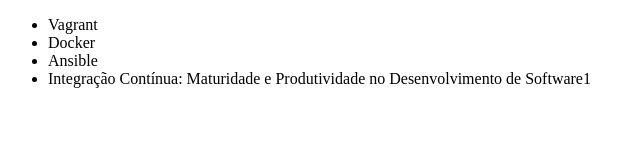
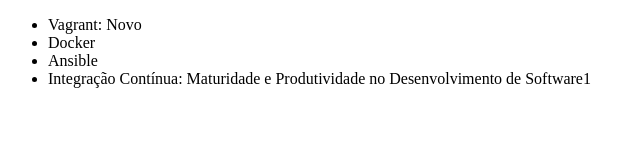
Before and after one commit to Flavia-Rasquinha/alura-git, a plain HTML site: page index.html in a window 1280 px wide. Shown: the full height of the page, 0-640 px from the left. Drawn offline with Linux system fonts and the light colour scheme.

Commit message:
Alt nome Vagrant

```diff
--- a/index.html
+++ b/index.html
@@ -6,7 +6,7 @@
 </head>
 <body>
     <ul>
-        <li>Vagrant</li>
+        <li>Vagrant: Novo</li>
         <li>Docker</li>
         <li>Ansible</li>
         <li>Integração Contínua: Maturidade e Produtividade no Desenvolvimento de Software1</li>
```
